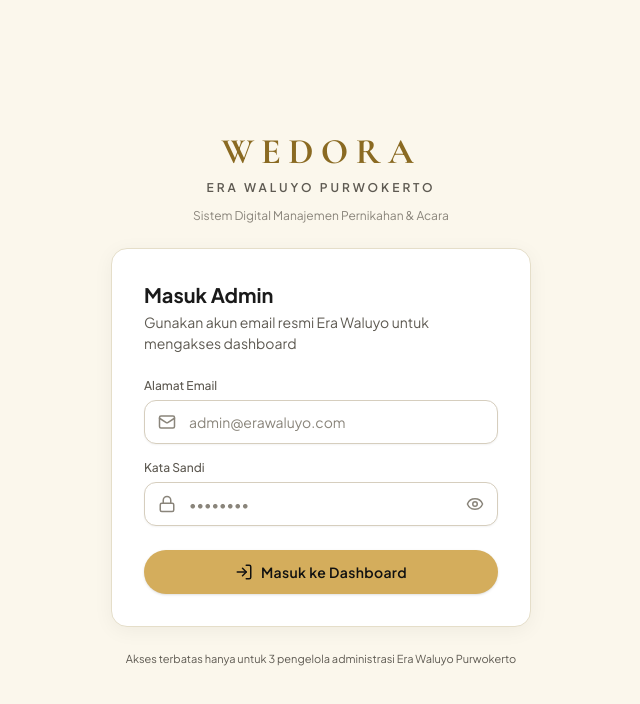
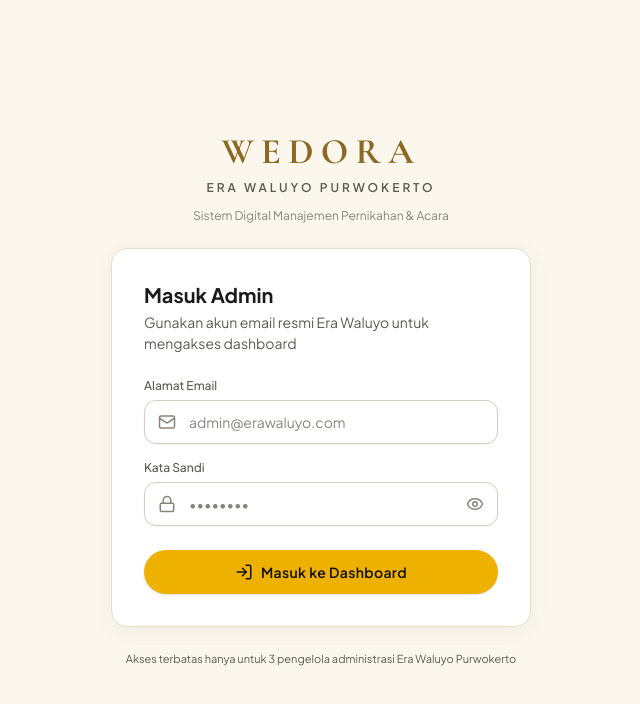
Before and after one commit to winafaworks/Wedora-Era-Waluyo, a Next.js app: page /login in a window 1280 px wide. Shown: the top 704 px of the page, without its empty margins (319-959 px from the left). Built offline with nearby package versions, Linux system fonts and the light colour scheme.

Commit message:
style(ui): perbarui warna tombol utama dan aksen rekap ke #EEB100

```diff
--- a/src/app/(admin)/rekap/rekap-client.tsx
+++ b/src/app/(admin)/rekap/rekap-client.tsx
@@ -506,7 +506,7 @@ export default function RekapClient({
               onClick={handlePresetAll}
               className={`px-3 py-1.5 rounded-full text-xs font-medium transition-colors cursor-pointer ${
                 selectedYear === "all" && selectedMonth === "all" && !startDate && !endDate
-                  ? "bg-[#D4AD5C] text-[#111111] font-semibold"
+                  ? "bg-[#EEB100] text-[#111111] font-semibold"
                   : "bg-[#F5EDDC] text-[#5E5A52] hover:bg-[#EAE1CF]"
               }`}
             >
@@ -517,7 +517,7 @@ export default function RekapClient({
               className={`px-3 py-1.5 rounded-full text-xs font-medium transition-colors cursor-pointer ${
                 selectedYear === new Date().getFullYear().toString() &&
                 selectedMonth === new Date().getMonth().toString()
-                  ? "bg-[#D4AD5C] text-[#111111] font-semibold"
+                  ? "bg-[#EEB100] text-[#111111] font-semibold"
                   : "bg-[#F5EDDC] text-[#5E5A52] hover:bg-[#EAE1CF]"
               }`}
             >
@@ -527,7 +527,7 @@ export default function RekapClient({
               onClick={handlePresetThisYear}
               className={`px-3 py-1.5 rounded-full text-xs font-medium transition-colors cursor-pointer ${
                 selectedYear === new Date().getFullYear().toString() && selectedMonth === "all"
-                  ? "bg-[#D4AD5C] text-[#111111] font-semibold"
+                  ? "bg-[#EEB100] text-[#111111] font-semibold"
                   : "bg-[#F5EDDC] text-[#5E5A52] hover:bg-[#EAE1CF]"
               }`}
             >
@@ -936,7 +936,7 @@ export default function RekapClient({
                       <div className="flex flex-col sm:flex-row sm:items-center justify-between gap-2">
                         <div className="flex items-center gap-2.5">
                           {idx === 0 && (
-                            <span className="px-2 py-0.5 rounded text-[11px] font-bold bg-[#D4AD5C] text-[#111111]">
+                            <span className="px-2 py-0.5 rounded text-[11px] font-bold bg-[#EEB100] text-[#111111]">
                               Paling Diminati
                             </span>
                           )}
--- a/src/components/ui/button.tsx
+++ b/src/components/ui/button.tsx
@@ -20,7 +20,7 @@ export const Button = React.forwardRef<HTMLButtonElement, ButtonProps>(
     ref
   ) => {
     const baseStyles =
-      "inline-flex items-center justify-center font-semibold rounded-full transition-colors duration-200 cursor-pointer focus:outline-none focus:ring-2 focus:ring-[#D4AD5C] focus:ring-offset-2 focus:ring-offset-[#FBF7EC] disabled:opacity-40 disabled:cursor-not-allowed";
+      "inline-flex items-center justify-center font-semibold rounded-full transition-colors duration-200 cursor-pointer focus:outline-none focus:ring-2 focus:ring-[#EEB100] focus:ring-offset-2 focus:ring-offset-[#FBF7EC] disabled:opacity-40 disabled:cursor-not-allowed";
 
     const sizeStyles = {
       sm: "h-9 px-4 text-xs tracking-wider",
@@ -30,7 +30,7 @@ export const Button = React.forwardRef<HTMLButtonElement, ButtonProps>(
 
     const variantStyles = {
       primary:
-        "bg-[#D4AD5C] text-[#111111] hover:bg-[#C9A04B] active:bg-[#B8923F] shadow-sm",
+        "bg-[#EEB100] text-[#111111] hover:bg-[#DDA400] active:bg-[#C89400] shadow-sm",
       secondary:
         "border border-[#D4AD5C] text-[#8A6A22] bg-[rgba(212,173,92,0.08)] hover:bg-[rgba(212,173,92,0.18)] active:bg-[rgba(212,173,92,0.25)]",
       outline:
```
